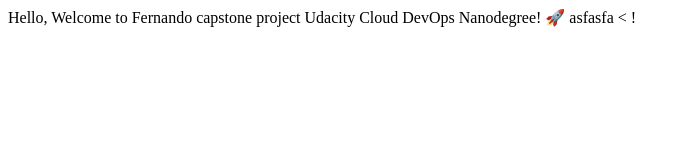
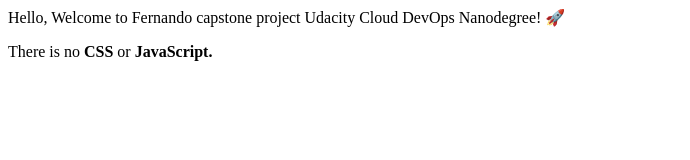
Before and after one commit to FTello31/UdacityCapstoneProject, a plain HTML site: page index.html in a window 1280 px wide. Shown: the whole page, without its empty margins (0-690 px from the left). Drawn offline with Linux system fonts and the light colour scheme.

Commit message:
inducir a error

```diff
--- a/index.html
+++ b/index.html
@@ -9,9 +9,8 @@
 
 <body>
     Hello, Welcome to Fernando capstone project Udacity Cloud DevOps Nanodegree! 🚀
-    <span>asfasfa </strong>
-    </body>
-    <<!! strong> !<bold>
+    <p> There is no <strong>CSS</strong> or <strong>JavaScript</script>.</p>
+</body>
 
 
 
```
